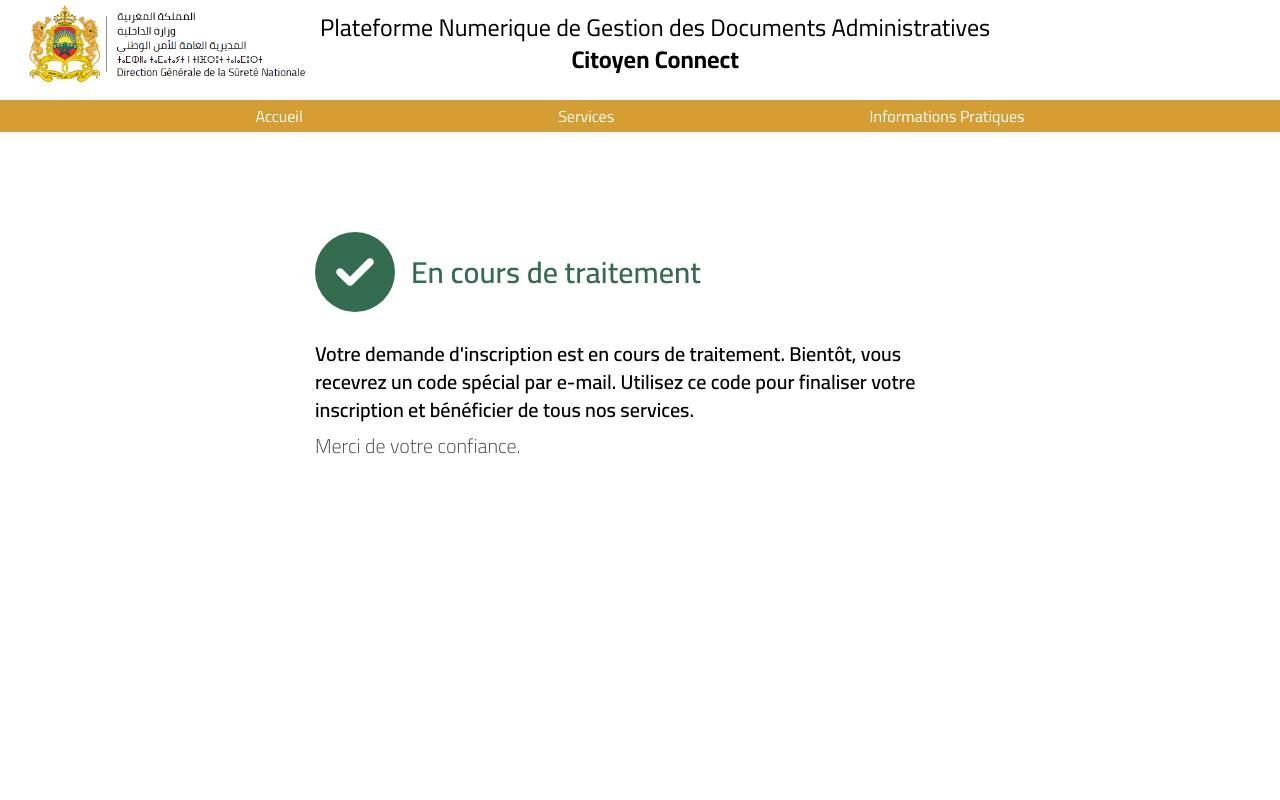
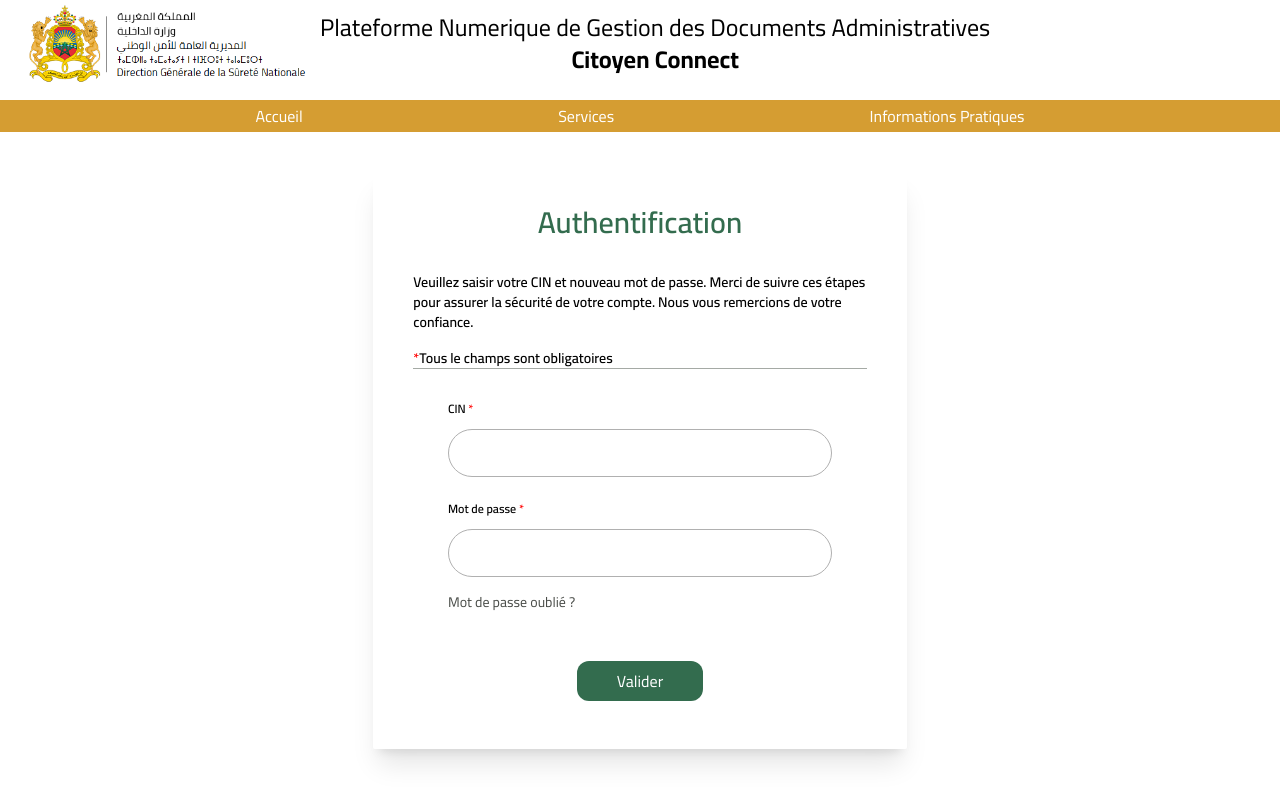
Before and after one commit to haitammabrouk/CitoyenConnect, a React (Vite) app: page / in a window 1280 px wide. Shown: the top 800 px of the page. Built offline with nearby package versions, Linux system fonts and the light colour scheme.

Commit message:
create inscription final page and creation de mdp page and login page

```diff
--- a/src/App.jsx
+++ b/src/App.jsx
@@ -1,11 +1,12 @@
 
-import InscriptionEnCours from "./pages/InscriptionEnCours"
+import CreationMdp from './pages/CreationMdp'
+import Login from './pages/Login'
 
 function App() {
 
   return (
     <>
-    <InscriptionEnCours />
+    <Login />
     </>
   )
 }
--- /dev/null
+++ b/src/pages/CreationMdp.jsx
@@ -0,0 +1,37 @@
+import Footer from "../components/Footer"
+import Navbar from "../components/Navbar"
+
+function CreationMdp() {
+  return (
+    <div className="w-full font-cairo">
+        <Navbar />
+            <div className="page-content font-cairo flex justify-center mt-10">
+                <div className="form w-5/12 shadow-xl rounded-sm mb-20">
+                    <h1 className="text-center text-3xl font-semibold text-[#336C4E] py-8">Nouveau Mot de Passe</h1>
+                    <p className="text-sm font-semibold  pb-4 mx-10">Veuillez saisir votre nouveau mot de passe. Merci de suivre ces étapes pour assurer la sécurité de votre compte. Nous vous remercions de votre confiance.</p>
+                    <p className="text-sm font-semibold   border-b border-b-[#A5AAA5] mx-10"><span className="text-[#FF0000]">*</span>Tous le champs sont obligatoires</p>
+                    <form className="pt-8" action="" method="post">
+                        <div className="parts flex flex-wrap justify-around">
+                            <div className="first-part space-y-6">
+                                <div className="pwd">
+                                    <label className="text-xs font-semibold block pb-3" htmlFor="cin">Nouveau mot de passe <span className="text-[#FF0000]">*</span></label>
+                                    <input className="border border-[#B0B0B0] h-12 w-96 pl-2 rounded-3xl outline-none" type="password" id="pwd" name="pwd" required />
+                                </div>
+                                <div className="pdwc">
+                                    <label className="text-xs font-semibold block pb-3" htmlFor="pwdc">Confirmer le mot de passe <span className="text-[#FF0000]">*</span></label>
+                                    <input className="border border-[#B0B0B0] h-12 w-96 pl-2 rounded-3xl outline-none" type="password" id="pwc" name="pwc" />
+                                </div>
+                            </div>
+                        </div>
+                        <div className="btn flex justify-center py-12">
+                            <input type="submit" value="Valider" className="bg-[#336C4E] text-[#ffffff] rounded-xl px-10 py-2" />
+                        </div>
+                    </form>
+                </div>
+            </div>
+        <Footer />
+    </div>
+  )
+}
+
+export default CreationMdp
--- a/src/pages/DemandeInscription.jsx
+++ b/src/pages/DemandeInscription.jsx
@@ -12,7 +12,10 @@
                 <form className="pt-8" action="" method="post">
                     <div className="parts flex flex-wrap justify-around">
                         <div className="first-part space-y-6">
-
+                            <div className="cin">
+                                <label className="text-xs font-semibold block pb-3" htmlFor="cin">CIN <span className="text-[#FF0000]">*</span></label>
+                                <input className="border border-[#B0B0B0] h-12 w-96 pl-2 rounded-3xl outline-none" type="text" id="cin" name="cin" />
+                            </div>
                             <div className="nom">
                                 <label className="text-xs font-semibold block pb-3" htmlFor="nom">Nom <span className="text-[#FF0000]">*</span></label>
                                 <input className="border border-[#B0B0B0] h-12 w-96 pl-2 rounded-3xl outline-none" type="text" id="nom" name="nom" required />
@@ -32,6 +35,10 @@
                             <div className="nationalite">
                                 <label className="text-xs font-semibold block pb-3" htmlFor="nationalite">Nationalite <span className="text-[#FF0000]">*</span></label>
                                 <input className="border border-[#B0B0B0] h-12 w-96 pl-2 rounded-3xl outline-none" type="text" id="nationalite" name="nationalite" />
+                            </div>
+                            <div className="situation">
+                                <label className="text-xs font-semibold block pb-3" htmlFor="situation">Situation familiale <span className="text-[#FF0000]">*</span></label>
+                                <input className="border border-[#B0B0B0] h-12 w-96 pl-2 rounded-3xl outline-none" type="text" id="situation" name="situation" />
                             </div>
                             <div className="sexe">
                                 <label htmlFor="sexe" className="text-xs font-semibold pb-3">Sexe <span className="text-[#FF0000]">*</span></label>
--- a/src/pages/InscriptionFinale.jsx
+++ b/src/pages/InscriptionFinale.jsx
@@ -0,0 +1,37 @@
+import Footer from "../components/Footer"
+import Navbar from "../components/Navbar"
+
+function InscriptionFinale() {
+  return (
+    <div className="w-full font-cairo">
+        <Navbar />
+        <div className="page-content font-cairo flex justify-center mt-10">
+            <div className="form w-5/12 shadow-xl rounded-sm mb-20">
+                <h1 className="text-center text-3xl font-semibold text-[#336C4E] py-8">Inscription Finale</h1>
+                <p className="text-sm font-semibold  pb-4 mx-10">Connectez-vous à votre espace utilisateur avec le code que vous avez reçu dans votre e-mail</p>
+                <p className="text-sm font-semibold   border-b border-b-[#A5AAA5] mx-10"><span className="text-[#FF0000]">*</span>Tous le champs sont obligatoires</p>
+                <form className="pt-8" action="" method="post">
+                    <div className="parts flex flex-wrap justify-around">
+                        <div className="first-part space-y-6">
+                            <div className="cin">
+                                <label className="text-xs font-semibold block pb-3" htmlFor="cin">CIN <span className="text-[#FF0000]">*</span></label>
+                                <input className="border border-[#B0B0B0] h-12 w-96 pl-2 rounded-3xl outline-none" type="text" id="cin" name="cin" required />
+                            </div>
+                            <div className="nationalite">
+                                <label className="text-xs font-semibold block pb-3" htmlFor="code">Code de vérification <span className="text-[#FF0000]">*</span></label>
+                                <input className="border border-[#B0B0B0] h-12 w-96 pl-2 rounded-3xl outline-none" type="text" id="code" name="code" />
+                            </div>
+                        </div>
+                    </div>
+                    <div className="btn flex justify-center py-12">
+                        <input type="submit" value="Valider" className="bg-[#336C4E] text-[#ffffff] rounded-xl px-10 py-2" />
+                    </div>
+                </form>
+            </div>
+        </div>
+        <Footer />
+    </div>
+  )
+}
+
+export default InscriptionFinale
--- /dev/null
+++ b/src/pages/Login.jsx
@@ -0,0 +1,39 @@
+import Footer from "../components/Footer"
+import Navbar from "../components/Navbar"
+
+
+function Login() {
+  return (
+    <div className="w-full font-cairo">
+        <Navbar />
+            <div className="page-content font-cairo flex justify-center mt-10">
+                <div className="form w-5/12 shadow-xl rounded-sm mb-20">
+                    <h1 className="text-center text-3xl font-semibold text-[#336C4E] py-8">Authentification</h1>
+                    <p className="text-sm font-semibold  pb-4 mx-10">Veuillez saisir votre CIN et nouveau mot de passe. Merci de suivre ces étapes pour assurer la sécurité de votre compte. Nous vous remercions de votre confiance.</p>
+                    <p className="text-sm font-semibold   border-b border-b-[#A5AAA5] mx-10"><span className="text-[#FF0000]">*</span>Tous le champs sont obligatoires</p>
+                    <form className="pt-8" action="" method="post">
+                        <div className="parts flex flex-wrap justify-around">
+                            <div className="first-part space-y-6">
+                                <div className="cin">
+                                    <label className="text-xs font-semibold block pb-3" htmlFor="cin">CIN <span className="text-[#FF0000]">*</span></label>
+                                    <input className="border border-[#B0B0B0] h-12 w-96 pl-2 rounded-3xl outline-none" type="password" id="cin" name="cin" required />
+                                </div>
+                                <div className="pwd pb-3">
+                                    <label className="text-xs font-semibold block pb-3" htmlFor="pwd">Mot de passe <span className="text-[#FF0000]">*</span></label>
+                                    <input className="border border-[#B0B0B0] h-12 w-96 pl-2 rounded-3xl outline-none" type="password" id="pwd" name="pwd" />
+                                </div>
+                                <a href="#" className="text-[#4A4D49] text-sm">Mot de passe oublié ?</a>
+                            </div>
+                        </div>
+                        <div className="btn flex justify-center py-12">
+                            <input type="submit" value="Valider" className="bg-[#336C4E] text-[#ffffff] rounded-xl px-10 py-2" />
+                        </div>
+                    </form>
+                </div>
+            </div>
+        <Footer />
+    </div>
+  )
+}
+
+export default Login
```
